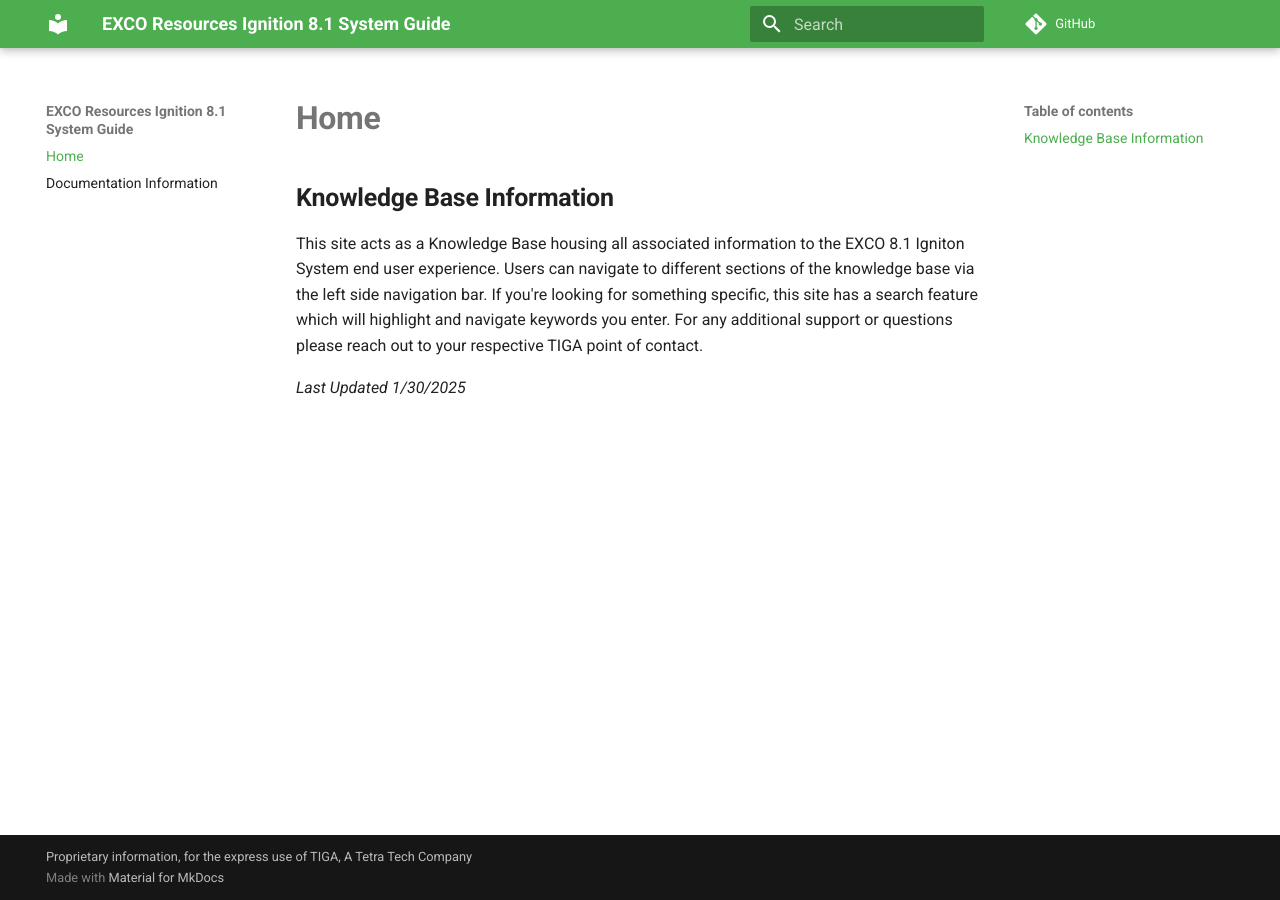
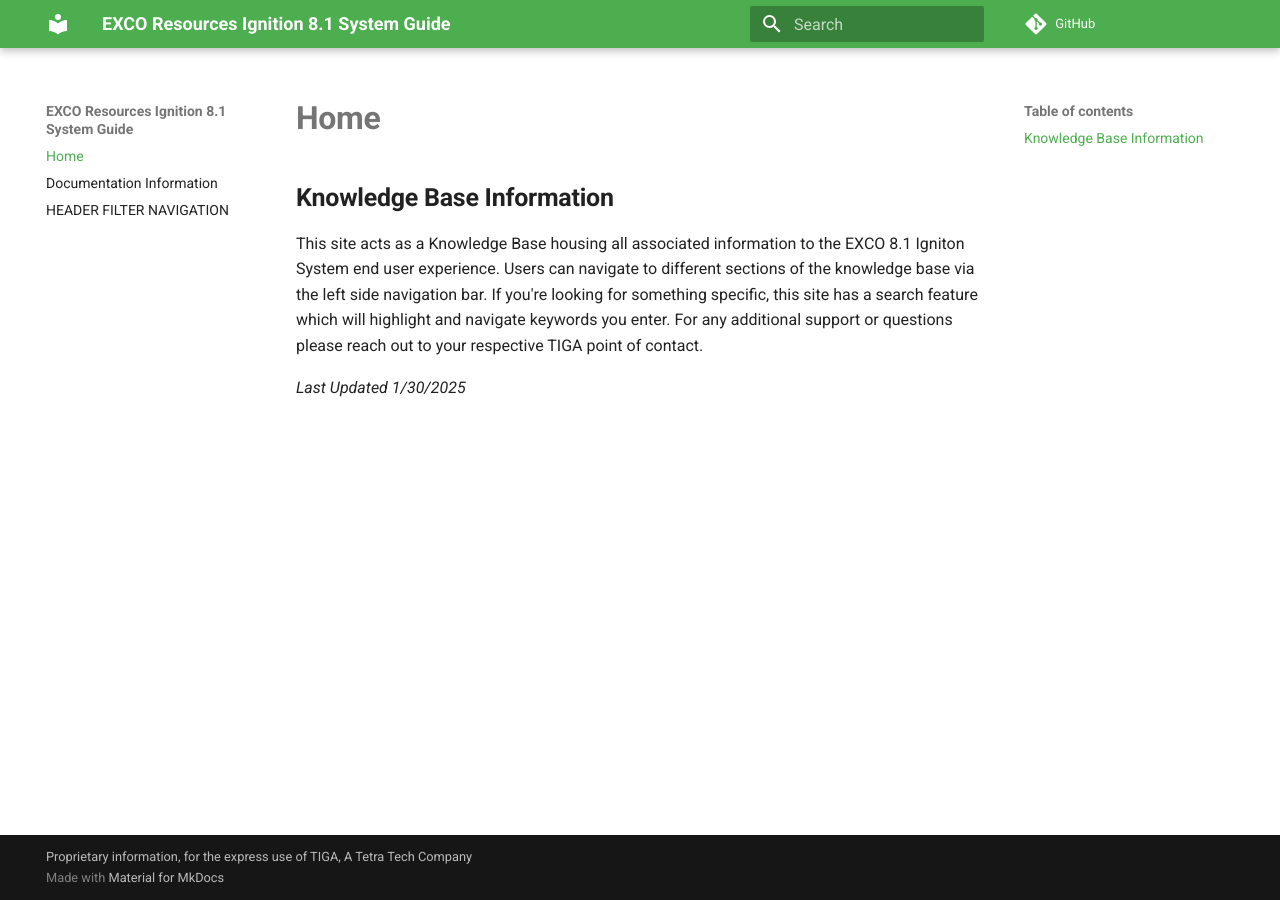
Before and after one commit to Mokrecho1/ER-8.1SystemDocumentation, an MkDocs documentation site: the page built from docs/index.md, in a window 1280 px wide. Built offline with MkDocs 1.6.1 and Material for MkDocs 9.7.7, drawn with Linux system fonts in a browser that asks for light colours; comment, search, counter and statistics services are not loaded.

Commit message:
Update mkdocs.yml

```diff
--- a/mkdocs.yml
+++ b/mkdocs.yml
@@ -18,6 +18,7 @@ theme:
 nav:
   - index.md
   - Documentation Information.md
+  - Header Filter Navigation.md
 
 Extra:
    social:
```
